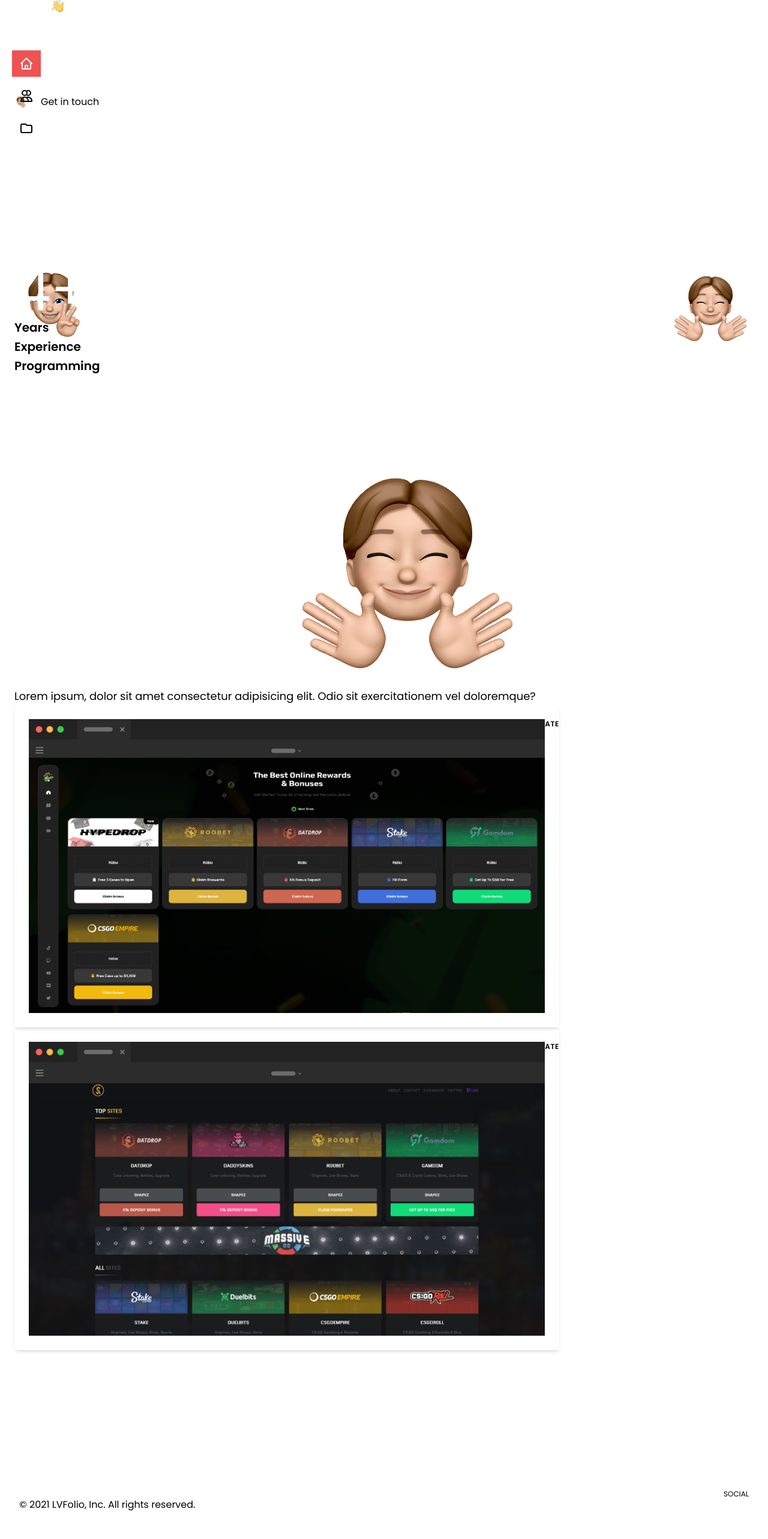
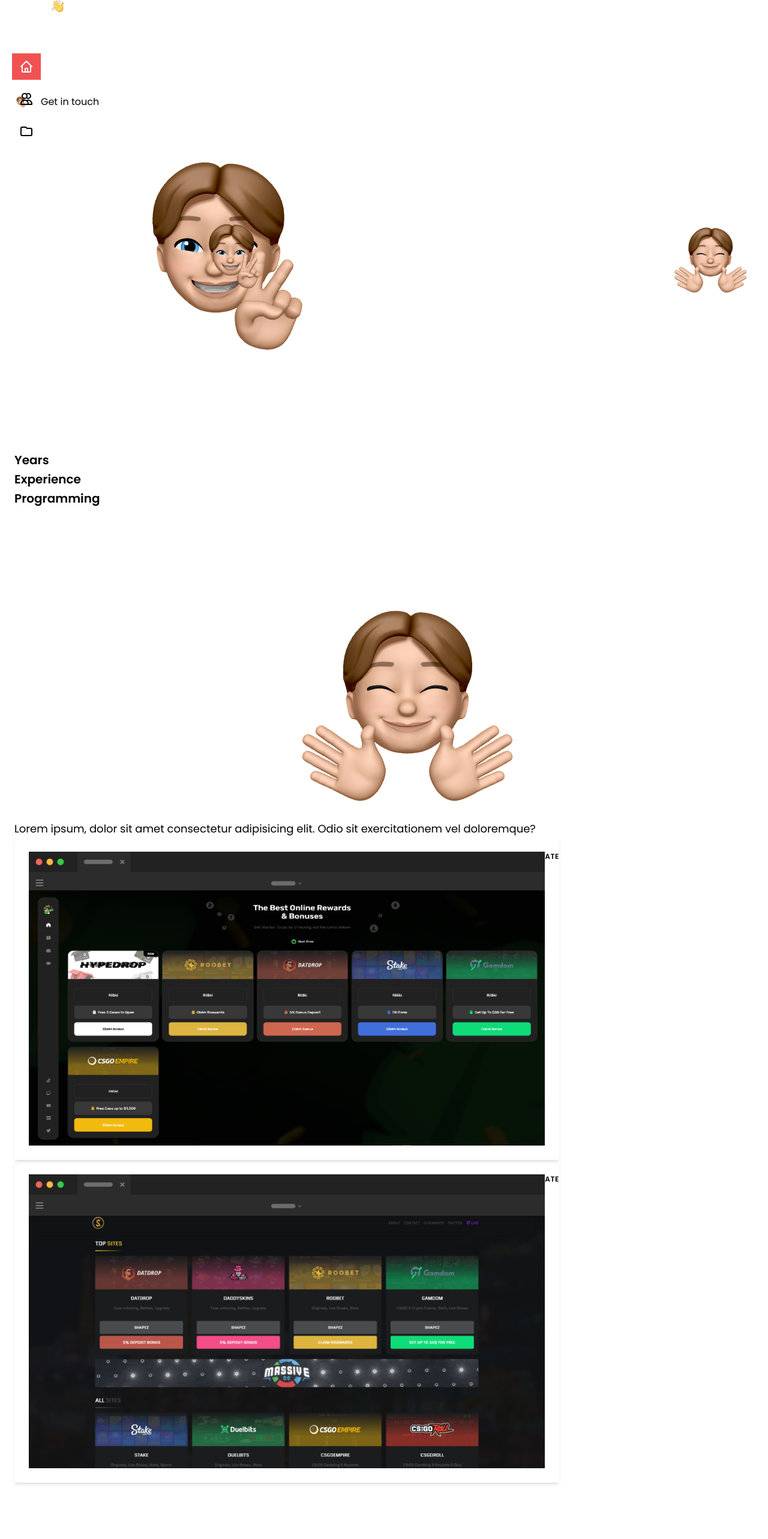
Before and after one commit to unext1/personal-portfolio, a Next.js app: page / in a window 1280 px wide. Shown: the top 2566 px of the page at 60% size. Built offline with nearby package versions, Linux system fonts and the light colour scheme; a web font is replaced by a local one.

Commit message:
bombu bomba

```diff
--- a/components/about.tsx
+++ b/components/about.tsx
@@ -62,6 +62,7 @@ const About = () => {
               whileHover={{ y: -15 }}
               transition={{ type: "spring", stiffness: 120 }}
             >
+              <a href="https://riiski.com" target="_blank" rel="noreferrer">
                 {/* <div className="absolute inset-0 transition duration-200 opacity-75 bg-gradient-to-r from-red-500 to-red-500 rounded-xl blur group-hover:opacity-100 group-hover:duration-200 animate-tilt"></div> */}
                 <div className="relative w-full p-6 transition shadow-md lg:p-10 lg:py-14 group-hover:shadow-2xl bg-brand-dark-800 rounded-2xl">
                   <div className="absolute right-0 px-10">
@@ -80,11 +81,17 @@ const About = () => {
                     />
                   </div>
                 </div>
+              </a>
             </motion.div>
             <motion.div
               className="relative cursor-pointer group "
               whileHover={{ y: -15 }}
               transition={{ type: "spring", stiffness: 120 }}
+            >
+              <a
+                href="https://shapez.vercel.app"
+                target="_blank"
+                rel="noreferrer"
               >
                 <div className="relative w-full p-6 transition shadow-md lg:p-10 lg:py-14 group-hover:shadow-2xl bg-brand-dark-800 rounded-2xl">
                   <div className="absolute right-0 px-10">
@@ -103,6 +110,7 @@ const About = () => {
                     />
                   </div>
                 </div>
+              </a>
             </motion.div>
           </div>
         </div>
--- a/components/header.tsx
+++ b/components/header.tsx
@@ -19,12 +19,12 @@ const Header = () => {
               <img src="../wave.png" className="flex h-5 px-2 my-auto" />,
               I&apos;m
             </p>
-            <h1
-              className="-ml-1 text-5xl font-semibold tracking-wider text-transparent bg-clip-text bg-gradient-to-r from-red-500 to-blue-700 lg:text-6xl xl:text-8xl"
+            <motion.h1
+              className="-ml-1 text-6xl font-semibold tracking-wider text-transparent uppercase bg-clip-text bg-gradient-to-r from-red-500 to-blue-700 xl:text-7xl 2xl:text-8xl"
               style={{ lineHeight: 1.1 }}
             >
               Laurynas
-            </h1>
+            </motion.h1>
             <p
               className="mt-5 text-sm font-semibold tracking-wide text-white lg:text-base"
               style={{ lineHeight: 1.3 }}
@@ -50,7 +50,29 @@ const Header = () => {
             </div>
           </motion.div>
         </div>
-        <div className="hidden w-full col-span-2 my-auto py-36 lg:block bg-brand-dark-800 rounded-2xl">
+        <div className="items-center justify-center hidden w-full col-span-2 py-10 my-auto lg:flex bg-brand-dark-800 rounded-2xl">
+          <motion.img
+            whileHover={{ rotate: 10, scale: 0.9 }}
+            initial={{ y: 50, opacity: 0 }}
+            animate={{ y: 0, opacity: 1 }}
+            transition={{
+              duration: 0.3,
+              y: { type: "spring", stiffness: 120, delay: 0.1 },
+            }}
+            src="../peace.png"
+            alt=""
+            className="w-2/3 p-5 mx-auto"
+          />
+          <motion.img
+            src="../peace.png"
+            className="absolute items-center opacity-25 h-36 w-36 xl:h-44 xl:w-44 top-16 xl:top-12 md:right-64 xl:right-96 -rotate-12"
+          />
+          <motion.img
+            src="../happy.png"
+            className="absolute right-0 opacity-25 xl:h-44 xl:w-44 h-36 w-36 top-32 xl:top-20 rotate-12"
+          />
+        </div>
+        {/* <div className="hidden w-full col-span-2 my-auto py-36 lg:block bg-brand-dark-800 rounded-2xl">
           <motion.img
             whileHover={{ rotate: 10, scale: 0.9 }}
             initial={{ y: 50, opacity: 0 }}
@@ -71,7 +93,7 @@ const Header = () => {
             src="../happy.png"
             className="absolute right-0 opacity-25 xl:h-44 xl:w-44 h-36 w-36 top-32 xl:top-20 rotate-12"
           />
-        </div>
+        </div> */}
       </div>
     </div>
   );
--- a/components/loading.tsx
+++ b/components/loading.tsx
@@ -2,31 +2,83 @@ import { motion } from "framer-motion";
 import React from "react";
 
 const Loader = () => {
+  const container = {
+    show: {
+      transition: {
+        staggerChildren: 0.15,
+      },
+    },
+  };
+
+  const item = {
+    hidden: {
+      opacity: 0,
+      y: 200,
+    },
+    show: {
+      opacity: 1,
+      y: 0,
+      transition: {
+        ease: [0.6, 0.01, -0.05, 0.95],
+        duration: 0.8,
+      },
+      exit: {
+        opacity: 0,
+        y: -200,
+        transition: {
+          ease: "easeInOut",
+        },
+      },
+    },
+  };
+
+  const name = ["L", "a", "u", "r", "y", "n", "a", "s"];
+
   return (
+    // <div
+    //   className={
+    //     " h-screen w-screen z-50 absolute top-0 inset-0 bg-brand-dark-900 "
+    //   }
+    // >
+    //   <div className="flex items-center justify-center w-full h-full mx-auto my-auto">
+    //     <motion.div
+    //       initial={{ rotate: 0, scale: 0, opacity: 0 }}
+    //       animate={{
+    //         rotate: 360,
+    //         scale: 1.1,
+    //         opacity: 1,
+    //       }}
+    //       exit={{ rotate: 0, scale: 0, opacity: 0 }}
+    //       transition={{ duration: 1 }}
+    //       className="h-20 mb-3"
+    //     >
+    //       <img
+    //         src="/icon1.png"
+    //         className="h-16 text-white"
+    //         style={{ filter: "invert(100%) " }}
+    //       />
+    //     </motion.div>
+    //   </div>
+    // </div>
     <div
       className={
-        " h-screen w-screen z-50 absolute top-0 inset-0 bg-brand-dark-900 "
+        " h-screen w-screen z-50 absolute top-0 inset-0 bg-brand-dark-900 flex items-center justify-center mx-auto"
       }
     >
-      <div className="flex items-center justify-center w-full h-full mx-auto my-auto">
-        <motion.div
-          initial={{ rotate: 0, scale: 0, opacity: 0 }}
-          animate={{
-            rotate: 360,
-            scale: 1.1,
-            opacity: 1,
-          }}
-          exit={{ rotate: 0, scale: 0, opacity: 0 }}
-          transition={{ duration: 1 }}
-          className="h-20 mb-3"
-        >
-          <img
-            src="/icon1.png"
-            className="h-16 text-white"
-            style={{ filter: "invert(100%) " }}
-          />
-        </motion.div>
-      </div>
+      <motion.div
+        variants={container}
+        initial="hidden"
+        animate="show"
+        exit="exit"
+      >
+        <div className="flex -ml-1 text-5xl font-semibold tracking-wider text-transparent uppercase bg-clip-text bg-gradient-to-r from-red-500 to-blue-700 lg:text-6xl xl:text-9xl">
+          {name.map((i) => (
+            <motion.span variants={item} key={i}>
+              {i}
+            </motion.span>
+          ))}
+        </div>
+      </motion.div>
     </div>
   );
 };
--- a/layout/index.tsx
+++ b/layout/index.tsx
@@ -5,7 +5,7 @@ import { pageTransition, pageVariants } from "lib/framer-settings";
 
 export const Layout = ({ children }) => {
   return (
-    <div className="relative flex w-full bg-brand-dark-900 selection:bg-red-500 selection:text-white">
+    <div className="relative flex w-full h-full bg-brand-dark-900 selection:bg-red-500 selection:text-white">
       <div className="mr-0 md:mr-[90px]">
         <Navbar />
       </div>
@@ -15,7 +15,7 @@ export const Layout = ({ children }) => {
         animate="in"
         variants={pageVariants}
         transition={pageTransition}
-        className="container px-6 mx-auto md:px-8 "
+        className="container px-6 mx-auto md:px-8"
       >
         {children}
       </motion.main>
--- a/layout/navbar.tsx
+++ b/layout/navbar.tsx
@@ -34,9 +34,15 @@ const Navbar = () => {
       <div className="fixed hidden h-full md:flex">
         <div className="flex flex-col flex-1 px-5 border-r-2 border-brand-dark-700 bg-brand-dark-900 ">
           <div className="flex flex-col flex-1 pt-6 overflow-y-auto">
-            <div className="mx-auto mb-3">
+            <div className="mx-auto mb-3 cursor-pointer">
               <Link href="/">
-                <a>
+                <motion.h1
+                  className="text-5xl font-semibold tracking-wider text-transparent uppercase bg-clip-text bg-gradient-to-b from-red-500 to-blue-700"
+                  style={{ lineHeight: 1.1 }}
+                >
+                  L
+                </motion.h1>
+                {/* <a>
                   <motion.img
                     whileTap={{ scale: 1.1, rotate: 0 }}
                     whileHover={{ rotate: 10, scale: 0.9 }}
@@ -44,7 +50,7 @@ const Navbar = () => {
                     className="w-12 h-12 text-white"
                     style={{ filter: "invert(100%) " }}
                   />
-                </a>
+                </a> */}
               </Link>
             </div>
             <nav className="mt-5 flex-1 space-y-2.5 ">
--- a/pages/_app.js
+++ b/pages/_app.js
@@ -15,10 +15,11 @@ function MyApp({ Component, pageProps }) {
   useEffect(() => {
     setTimeout(() => {
       setLoading(false);
-    }, 1200);
+    }, 2200);
   }, []);
 
   return (
+    <AnimateSharedLayout type="crossFade">
       <AnimatePresence exitBeforeEnter>
         <motion.div key={router.route}>
           {loading ? (
@@ -33,6 +34,7 @@ function MyApp({ Component, pageProps }) {
           )}
         </motion.div>
       </AnimatePresence>
+    </AnimateSharedLayout>
   );
 }
 
--- a/pages/index.tsx
+++ b/pages/index.tsx
@@ -13,7 +13,7 @@ export default function Index() {
       <div className="relative flex items-center py-48 ">
         <div className="w-full h-full mx-auto">
           <div className="relative justify-center w-full h-full text-center">
-            <h1 className="text-5xl font-bold text-transparent uppercase sm:text-7xl bg-clip-text bg-gradient-to-r from-red-500 to-blue-700 md:text-8xl">
+            <h1 className="text-5xl font-bold text-transparent uppercase bg-clip-text bg-gradient-to-r from-red-500 to-blue-700 md:text-8xl">
               About me
             </h1>
             <p
```
Lines whose indentation alone changed are shown as unchanged.
